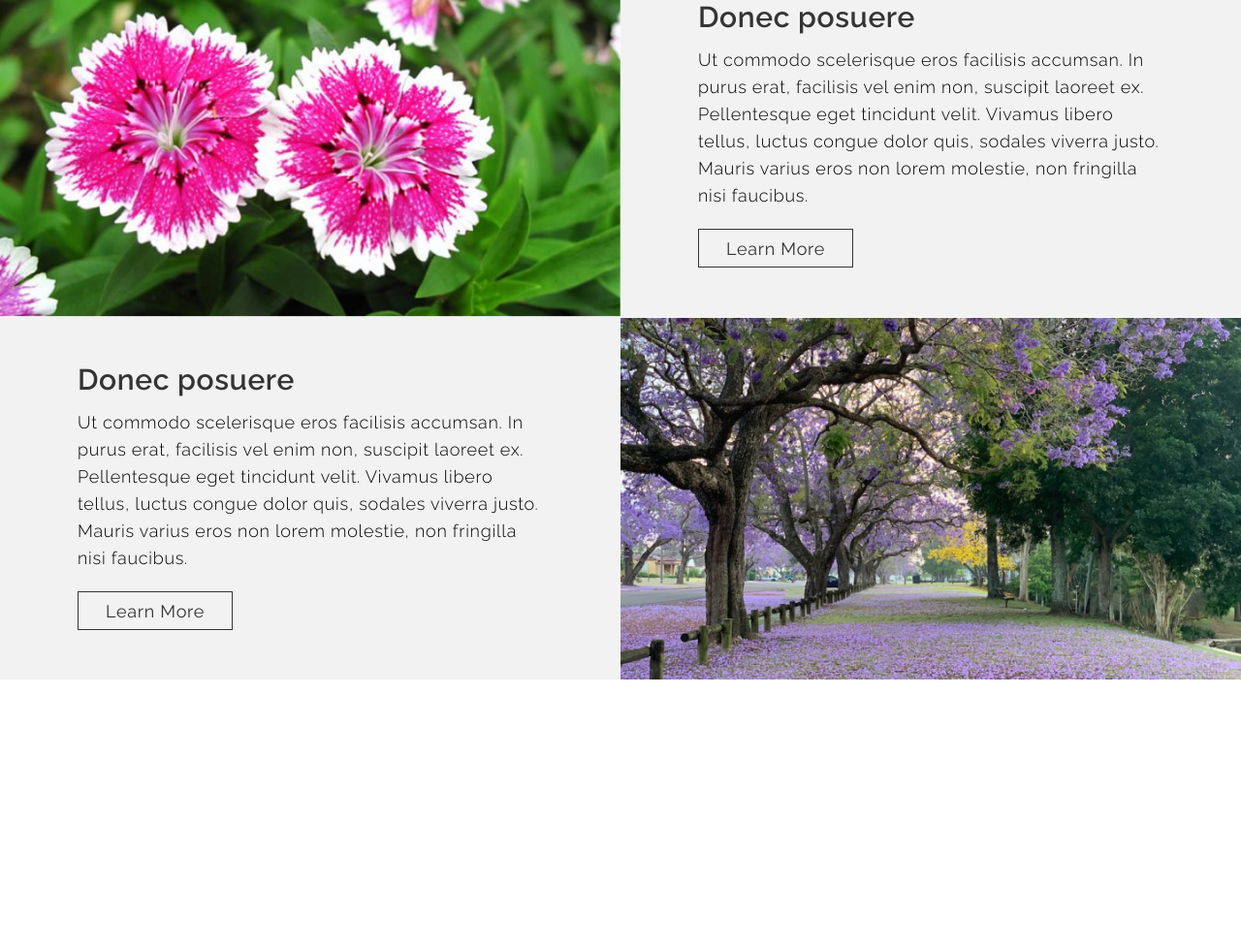
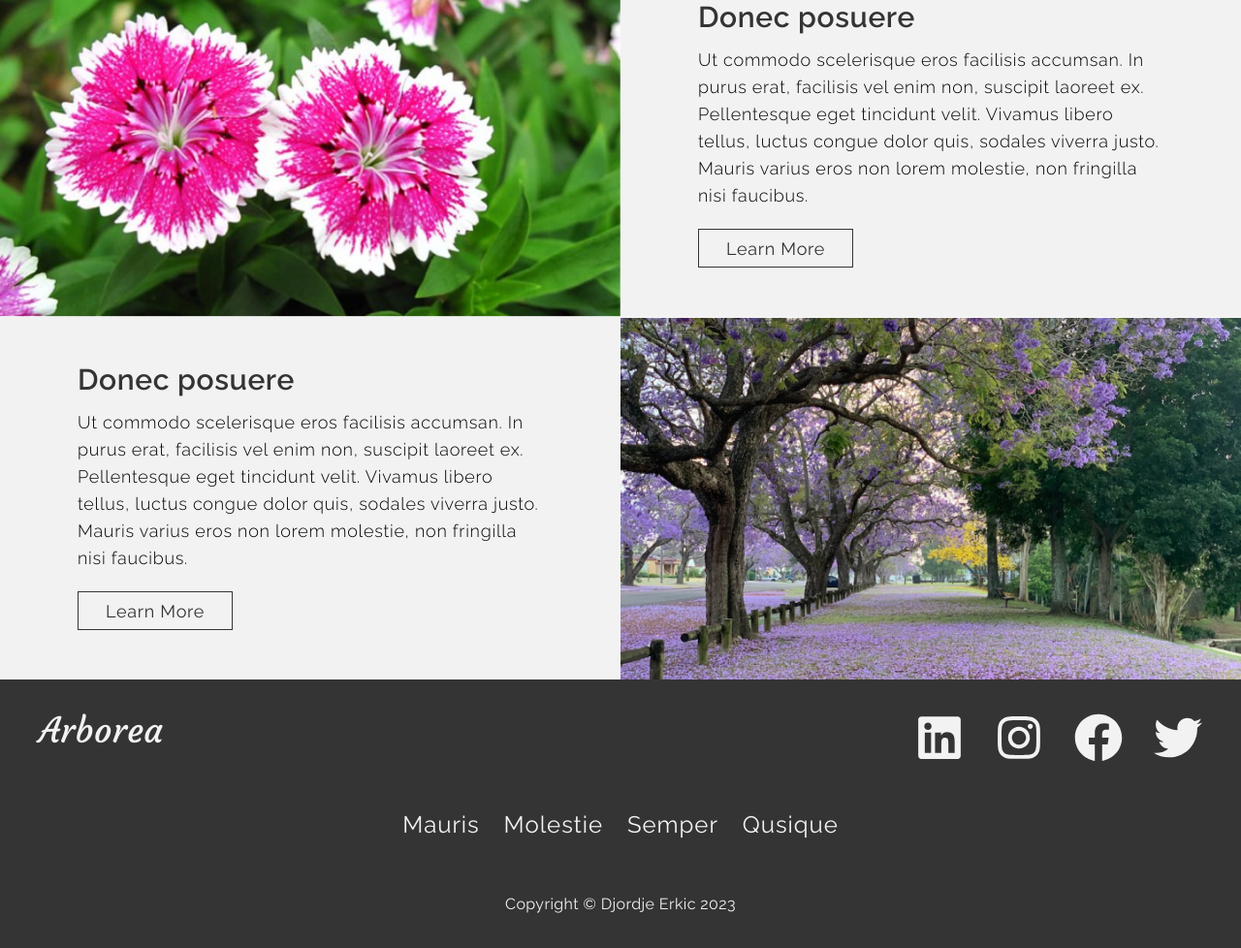
Before and after one commit to djordjeerkicecka/Arborea, a website built with webpack: page src/index.html in a window 1280 px wide. Shown: the part 3396-4374 px from the top of the page at 97% size. Before the commit the page ends 4097 px from the top, so only its background shows below. Built offline with nearby package versions, Linux system fonts and the light colour scheme; files whose address does not match are found by name.

Commit message:
Footer - done

```diff
--- a/src/index.html
+++ b/src/index.html
@@ -4,7 +4,7 @@
     <meta charset="UTF-8" />
     <meta http-equiv="X-UA-Compatible" content="IE=edge" />
     <meta name="viewport" content="width=device-width, initial-scale=1.0" />
-    <title>Document</title>
+    <title>Arborea</title>
 
     <link rel="stylesheet" href="./css/styles.css" />
   </head>
@@ -249,7 +249,7 @@
                 src="./assets/images/topic-two/topic-mobile-two.jpg"
                 alt="Light blue ball of flowers" />
             </picture>
-            <div class="section__tile-body  section__tile-body--right">
+            <div class="section__tile-body section__tile-body--right">
               <div class="section__tile-content">
                 <h2 class="section__tile-title">Donec posuere</h2>
                 <p class="section__tile-text">
@@ -326,6 +326,76 @@
       </section>
     </main>
 
+    <footer class="footer">
+      <div class="footer__wrapper">
+        <div class="footer__top">
+          <a class="footer__logo" href="#">Arborea</a>
+
+          <ul class="footer__socials">
+            <li class="footer__socials-item">
+              <a class="footer__socials-link" href="#">
+                <svg
+                  class="footer__socials-icon"
+                  xmlns="http://www.w3.org/2000/svg"
+                  viewBox="0 0 448 512">
+                  <!--! Font Awesome Pro 6.4.0 by @fontawesome - https://fontawesome.com License - https://fontawesome.com/license (Commercial License) Copyright 2023 Fonticons, Inc. -->
+                  <path
+                    d="M416 32H31.9C14.3 32 0 46.5 0 64.3v383.4C0 465.5 14.3 480 31.9 480H416c17.6 0 32-14.5 32-32.3V64.3c0-17.8-14.4-32.3-32-32.3zM135.4 416H69V202.2h66.5V416zm-33.2-243c-21.3 0-38.5-17.3-38.5-38.5S80.9 96 102.2 96c21.2 0 38.5 17.3 38.5 38.5 0 21.3-17.2 38.5-38.5 38.5zm282.1 243h-66.4V312c0-24.8-.5-56.7-34.5-56.7-34.6 0-39.9 27-39.9 54.9V416h-66.4V202.2h63.7v29.2h.9c8.9-16.8 30.6-34.5 62.9-34.5 67.2 0 79.7 44.3 79.7 101.9V416z" />
+                </svg>
+              </a>
+            </li>
+
+            <li class="footer__socials-item">
+              <a class="footer__socials-link" href="#">
+                <svg
+                  class="footer__socials-icon"
+                  xmlns="http://www.w3.org/2000/svg"
+                  viewBox="0 0 448 512">
+                  <!--! Font Awesome Pro 6.4.0 by @fontawesome - https://fontawesome.com License - https://fontawesome.com/license (Commercial License) Copyright 2023 Fonticons, Inc. -->
+                  <path
+                    d="M224.1 141c-63.6 0-114.9 51.3-114.9 114.9s51.3 114.9 114.9 114.9S339 319.5 339 255.9 287.7 141 224.1 141zm0 189.6c-41.1 0-74.7-33.5-74.7-74.7s33.5-74.7 74.7-74.7 74.7 33.5 74.7 74.7-33.6 74.7-74.7 74.7zm146.4-194.3c0 14.9-12 26.8-26.8 26.8-14.9 0-26.8-12-26.8-26.8s12-26.8 26.8-26.8 26.8 12 26.8 26.8zm76.1 27.2c-1.7-35.9-9.9-67.7-36.2-93.9-26.2-26.2-58-34.4-93.9-36.2-37-2.1-147.9-2.1-184.9 0-35.8 1.7-67.6 9.9-93.9 36.1s-34.4 58-36.2 93.9c-2.1 37-2.1 147.9 0 184.9 1.7 35.9 9.9 67.7 36.2 93.9s58 34.4 93.9 36.2c37 2.1 147.9 2.1 184.9 0 35.9-1.7 67.7-9.9 93.9-36.2 26.2-26.2 34.4-58 36.2-93.9 2.1-37 2.1-147.8 0-184.8zM398.8 388c-7.8 19.6-22.9 34.7-42.6 42.6-29.5 11.7-99.5 9-132.1 9s-102.7 2.6-132.1-9c-19.6-7.8-34.7-22.9-42.6-42.6-11.7-29.5-9-99.5-9-132.1s-2.6-102.7 9-132.1c7.8-19.6 22.9-34.7 42.6-42.6 29.5-11.7 99.5-9 132.1-9s102.7-2.6 132.1 9c19.6 7.8 34.7 22.9 42.6 42.6 11.7 29.5 9 99.5 9 132.1s2.7 102.7-9 132.1z" />
+                </svg>
+              </a>
+            </li>
+
+            <li class="footer__socials-item">
+              <a class="footer__socials-link" href="#">
+                <svg
+                  class="footer__socials-icon"
+                  xmlns="http://www.w3.org/2000/svg"
+                  viewBox="0 0 512 512">
+                  <!--! Font Awesome Pro 6.4.0 by @fontawesome - https://fontawesome.com License - https://fontawesome.com/license (Commercial License) Copyright 2023 Fonticons, Inc. -->
+                  <path
+                    d="M504 256C504 119 393 8 256 8S8 119 8 256c0 123.78 90.69 226.38 209.25 245V327.69h-63V256h63v-54.64c0-62.15 37-96.48 93.67-96.48 27.14 0 55.52 4.84 55.52 4.84v61h-31.28c-30.8 0-40.41 19.12-40.41 38.73V256h68.78l-11 71.69h-57.78V501C413.31 482.38 504 379.78 504 256z" />
+                </svg>
+              </a>
+            </li>
+
+            <li class="footer__socials-item">
+              <a class="footer__socials-link" href="#">
+                <svg
+                  class="footer__socials-icon"
+                  xmlns="http://www.w3.org/2000/svg"
+                  viewBox="0 0 512 512">
+                  <!--! Font Awesome Pro 6.4.0 by @fontawesome - https://fontawesome.com License - https://fontawesome.com/license (Commercial License) Copyright 2023 Fonticons, Inc. -->
+                  <path
+                    d="M459.37 151.716c.325 4.548.325 9.097.325 13.645 0 138.72-105.583 298.558-298.558 298.558-59.452 0-114.68-17.219-161.137-47.106 8.447.974 16.568 1.299 25.34 1.299 49.055 0 94.213-16.568 130.274-44.832-46.132-.975-84.792-31.188-98.112-72.772 6.498.974 12.995 1.624 19.818 1.624 9.421 0 18.843-1.3 27.614-3.573-48.081-9.747-84.143-51.98-84.143-102.985v-1.299c13.969 7.797 30.214 12.67 47.431 13.319-28.264-18.843-46.781-51.005-46.781-87.391 0-19.492 5.197-37.36 14.294-52.954 51.655 63.675 129.3 105.258 216.365 109.807-1.624-7.797-2.599-15.918-2.599-24.04 0-57.828 46.782-104.934 104.934-104.934 30.213 0 57.502 12.67 76.67 33.137 23.715-4.548 46.456-13.32 66.599-25.34-7.798 24.366-24.366 44.833-46.132 57.827 21.117-2.273 41.584-8.122 60.426-16.243-14.292 20.791-32.161 39.308-52.628 54.253z" />
+                </svg>
+              </a>
+            </li>
+          </ul>
+        </div>
+
+        <ul class="footer__bottom">
+          <li class="footer__bottom-item"><a href="#" class="footer__bottom-link">mauris</a></li>
+          <li class="footer__bottom-item"><a href="#" class="footer__bottom-link">molestie</a></li>
+          <li class="footer__bottom-item"><a href="#" class="footer__bottom-link">semper</a></li>
+          <li class="footer__bottom-item"><a href="#" class="footer__bottom-link">qusique</a></li>
+        </ul>
+
+        <small class="footer__copyright"> Copyright © Djordje Erkic 2023</small>
+      </div>
+    </footer>
     <script src="./js/scripts.js" type="module"></script>
   </body>
 </html>
--- /dev/null
+++ b/src/scss/sections/_footer.scss
@@ -0,0 +1,130 @@
+@import '../settings';
+
+.footer {
+  background: $dark;
+  padding-block: 4rem 2rem;
+
+  @include md {
+    padding-block: 6rem 3rem;
+    padding-inline: 2rem;
+  }
+
+  @include lg {
+    padding-block: 3.5rem;
+  }
+}
+
+.footer__top {
+  text-align: center;
+
+  @include lg {
+    display: flex;
+    justify-content: space-between;
+    margin-bottom: 5rem;
+  }
+}
+
+.footer__logo {
+  @include courgette;
+  font-size: 3.6rem;
+  letter-spacing: 0.04rem;
+  color: $light;
+}
+
+.footer__socials {
+  display: flex;
+  justify-content: center;
+  gap: 2rem;
+  margin-block: 4rem 3rem;
+
+  @include md {
+    margin-block: 5rem;
+    gap: 2.5rem;
+  }
+
+  @include lg {
+    margin-block: 0;
+    gap: 3.2rem;
+  }
+}
+
+.footer__socials-icon {
+  width: 4rem;
+  height: 4rem;
+  fill: $light;
+  transition: 400ms ease-in;
+
+  &:hover {
+    fill: $green;
+  }
+
+  @include lg {
+    width: 5rem;
+    height: 5rem;
+  }
+}
+
+.footer__bottom {
+  text-align: center;
+
+  @include md {
+    display: flex;
+    gap: 2.5rem;
+    justify-content: center;
+  }
+
+  @include lg {
+    margin-bottom: 5rem;
+  }
+}
+
+.footer__bottom-item {
+  margin-bottom: 1.5rem;
+
+  &:last-of-type {
+    margin-bottom: 0;
+  }
+
+  @include md {
+    margin-bottom: 0;
+  }
+}
+
+.footer__bottom-link {
+  @include raleway-regular;
+  font-size: 2rem;
+  color: $light;
+  letter-spacing: 0.04em;
+  text-transform: capitalize;
+  margin-bottom: 1.5rem;
+  transition: 400ms ease-in;
+
+  &:hover {
+    color: $green;
+  }
+
+  @include lg {
+    font-size: 2.4rem;
+  }
+}
+
+.footer__wrapper {
+  max-width: 144rem;
+  margin-inline: auto;
+  padding-inline: 2rem;
+
+  @include breakpoint(1640px) {
+    padding-inline: 0;
+  }
+}
+
+.footer__copyright {
+  display: block;
+  @include raleway-regular;
+  font-size: 1.6rem;
+  line-height: 2rem;
+  color: $light;
+  text-align: center;
+  letter-spacing: 0.04rem;
+  margin-top: 6rem;
+}
--- a/src/scss/styles.scss
+++ b/src/scss/styles.scss
@@ -8,3 +8,4 @@
 @import './sections/header';
 @import './sections/landing';
 @import './sections/jumbotron';
+@import './sections/footer';
```
